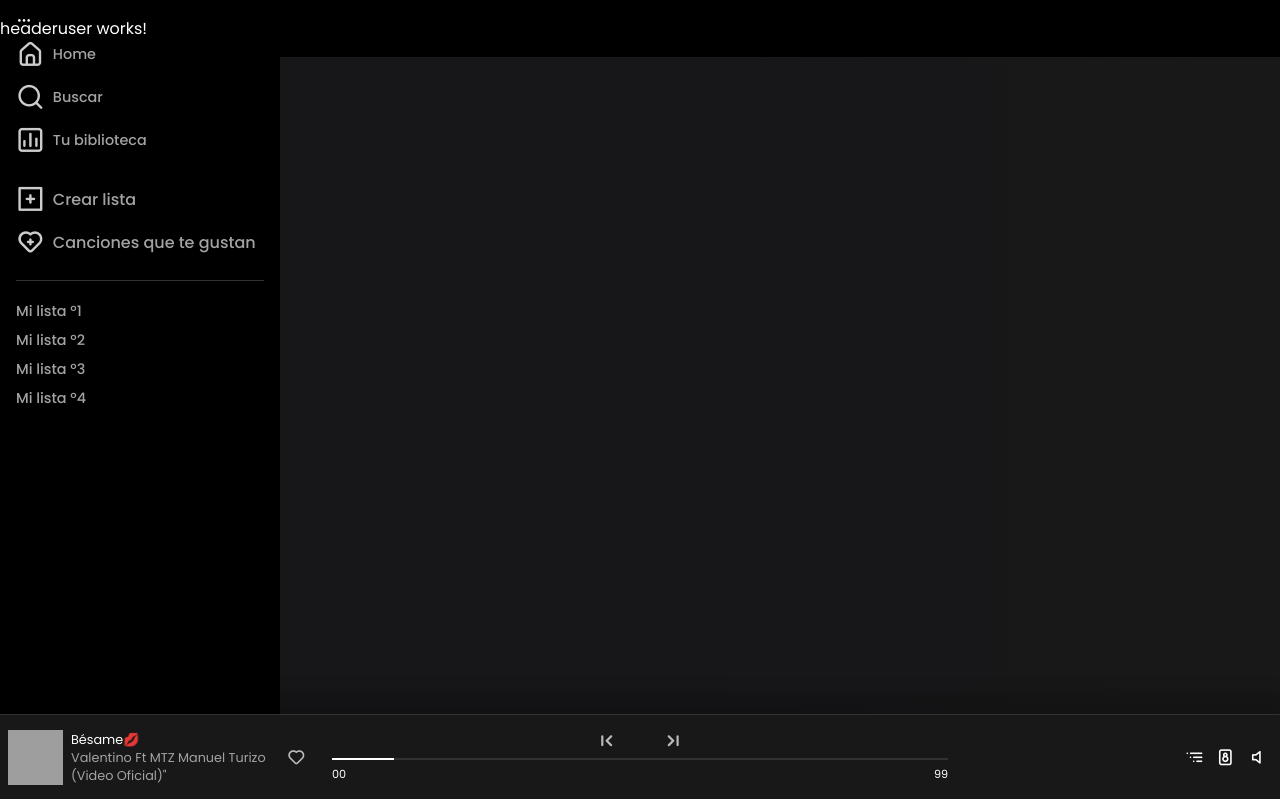
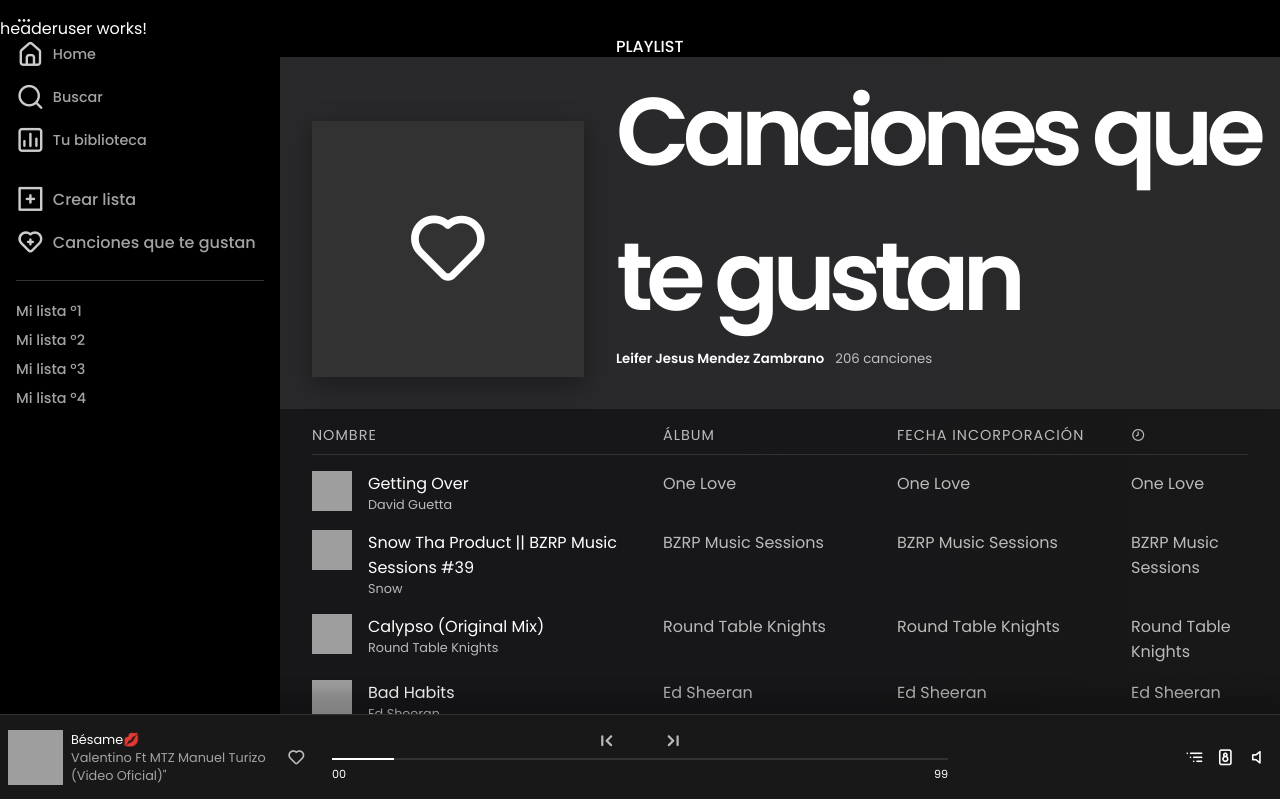
Before and after one commit to DJPORTILLO30/spotify-clon, an Angular app: page /favorites in a window 1280 px wide. Shown: the top 799 px of the page. Built offline with nearby package versions, Linux system fonts and the light colour scheme; grey boxes are pictures that could not be loaded.

Commit message:
Contexto

```diff
--- a/src/app/modules/favorites/favorites-routing.module.ts
+++ b/src/app/modules/favorites/favorites-routing.module.ts
@@ -1,7 +1,13 @@
 import { NgModule } from '@angular/core';
 import { RouterModule, Routes } from '@angular/router';
+import { FavoritePageComponent } from './pages/favorite-page/favorite-page.component';
 
-const routes: Routes = [];
+const routes: Routes = [
+  {
+    path:'',
+    component:FavoritePageComponent
+  }
+];
 
 @NgModule({
   imports: [RouterModule.forChild(routes)],
--- a/src/app/modules/favorites/favorites.module.ts
+++ b/src/app/modules/favorites/favorites.module.ts
@@ -3,6 +3,7 @@ import { CommonModule } from '@angular/common';
 
 import { FavoritesRoutingModule } from './favorites-routing.module';
 import { FavoritePageComponent } from './pages/favorite-page/favorite-page.component';
+import { SharedModule } from '@shared/shared.module';
 
 
 @NgModule({
@@ -11,7 +12,8 @@ import { FavoritePageComponent } from './pages/favorite-page/favorite-page.compo
   ],
   imports: [
     CommonModule,
-    FavoritesRoutingModule
+    FavoritesRoutingModule,
+    SharedModule
   ]
 })
 export class FavoritesModule { }
--- a/src/app/modules/favorites/pages/favorite-page/favorite-page.component.html
+++ b/src/app/modules/favorites/pages/favorite-page/favorite-page.component.html
@@ -1 +1,4 @@
-<p>favorite-page works!</p>
+<div class="favorites-page">
+    <app-play-list-header></app-play-list-header>
+    <app-play-list-body></app-play-list-body>
+</div>
--- /dev/null
+++ b/src/app/shared/components/play-list-body/play-list-body.component.css
@@ -0,0 +1,56 @@
+.play-list-body {
+    padding: 1rem 2rem;
+}
+
+.play-list-table-header {
+    width: 100%;
+    list-style: none;
+    display: grid;
+    grid-template-columns: 3fr 2fr 2fr 1fr;
+    margin: 0;
+    padding: 0;
+    font-size: 90%;
+    letter-spacing: 1px;
+    border-bottom: solid 1px var(--color-2);
+    padding-bottom: .5rem;
+}
+
+.play-list-table-header li {
+    text-transform: uppercase;
+    color: var(--color-4);
+    opacity: .7;
+}
+
+.play-list-rows {
+    width: 100%;
+    list-style: none;
+    display: grid;
+    grid-template-columns: 3fr 2fr 2fr 1fr;
+    margin: 0;
+    padding: 1rem 0 0 0;
+}
+
+.play-list-rows .track-name-opacity {
+    opacity: .7;
+    font-weight: 300;
+}
+
+.cover-section {
+    display: flex;
+    padding: 0
+}
+
+.cover-section .cover-track {
+    width: 40px;
+    height: 40px;
+    object-fit: cover;
+}
+
+.cover-section .cover-info {
+    padding: 0 1rem;
+}
+
+.cover-section .cover-info .name-track-details {
+    font-size: 80%;
+    opacity: .7;
+}
--- /dev/null
+++ b/src/app/shared/components/play-list-body/play-list-body.component.html
@@ -0,0 +1,36 @@
+<div class="play-list-body">
+    <ul class="play-list-table-header">
+        <li >Nombre </li>
+        <li>álbum </li>
+        <li>fecha incorporación</li>
+        <li><i class="uil uil-clock-eight"></i></li>
+    </ul>
+    <ul class="play-list-rows" *ngFor="let track of tracks">
+        <li class="track-name">
+            <ng-container *ngTemplateOutlet="coverSection;context:{track:track}"></ng-container>
+        </li>
+        <li class="track-name-opacity">
+            {{track.album}}
+        </li>
+        <li class="track-name-opacity">
+            {{track.album}}
+        </li>
+        <li class="track-name-opacity">
+            {{track.album}}
+        </li>
+
+    </ul>
+</div>
+
+<!--template del cover-->
+<ng-template #coverSection let-track="track">
+
+    <div class="cover-section">
+        <img appImgBroken class="cover-track" [src]="track.cover" [alt]="track.name">
+        <div class="cover-info">
+            <div class="name-track">{{track.name}}</div>
+            <div class="name-track-details">{{track.artist.name}}</div>
+        </div>
+    </div>
+
+</ng-template>
--- /dev/null
+++ b/src/app/shared/components/play-list-body/play-list-body.component.ts
@@ -0,0 +1,19 @@
+import { Component, OnInit } from '@angular/core';
+import { TrackModel } from '@core/models/tracks.model';
+import * as dataRaw from '../../../data/tracks.json'
+
+@Component({
+  selector: 'app-play-list-body',
+  templateUrl: './play-list-body.component.html',
+  styleUrls: ['./play-list-body.component.css']
+})
+export class PlayListBodyComponent implements OnInit {
+  tracks: TrackModel [] = []
+  constructor() { }
+
+  ngOnInit(): void {
+    const {data} :any = (dataRaw as any).default
+    this.tracks = data;
+  }
+
+}
--- /dev/null
+++ b/src/app/shared/components/play-list-header/play-list-header.component.css
@@ -0,0 +1,57 @@
+.play-list-header {
+    display: flex;
+    height: 18rem;
+    width: 100%;
+    padding-top: 3rem;
+    padding-bottom: 1rem;
+    background-color: #ffffff14;
+}
+
+.content-text {
+    padding: 1.5rem 0;
+    display: flex;
+    flex-direction: column;
+    justify-content: flex-end;
+}
+
+.cover {
+    position: relative;
+    width: 17rem;
+    padding: 1rem 2rem;
+    display: flex;
+    justify-content: center;
+}
+
+.cover .cover-mock {
+    height: 100%;
+    width: 18rem;
+    display: flex;
+    align-self: center;
+    justify-content: center;
+    align-items: center;
+    font-size: 5.5rem;
+    background-color: var(--color-2);
+    box-shadow: var(--shadow-1);
+}
+
+.content-text .title,
+.content-text .sub-title {
+    margin: 0;
+    font-weight: 600;
+}
+
+.content-text .title {
+    font-size: 6rem;
+    letter-spacing: -7px;
+}
+
+.content-text .small-text {
+    text-transform: uppercase;
+    font-weight: 500;
+}
+
+.content-text .count-tracks {
+    font-weight: 300;
+    opacity: .7;
+    padding-left: .5rem;
+}
--- /dev/null
+++ b/src/app/shared/components/play-list-header/play-list-header.component.html
@@ -0,0 +1,12 @@
+<div class="play-list-header">
+    <div class="cover">
+        <div class="cover-mock">
+            <i class="uil uil-heart"></i>
+        </div>
+    </div>
+    <div class="content-text">
+        <div class="small-text">Playlist</div>
+        <h1 class="title">Canciones que te gustan</h1>
+        <h5 class="sub-title">Leifer Jesus Mendez Zambrano <span class="count-tracks">206 canciones</span> </h5>
+    </div>
+</div>
--- /dev/null
+++ b/src/app/shared/components/play-list-header/play-list-header.component.ts
@@ -0,0 +1,15 @@
+import { Component, OnInit } from '@angular/core';
+
+@Component({
+  selector: 'app-play-list-header',
+  templateUrl: './play-list-header.component.html',
+  styleUrls: ['./play-list-header.component.css']
+})
+export class PlayListHeaderComponent implements OnInit {
+
+  constructor() { }
+
+  ngOnInit(): void {
+  }
+
+}
```
Also changed, not shown: src/app/shared/shared.module.ts (+11 -3 lines), 2 other files (tests, documents, lock files or other folders).
